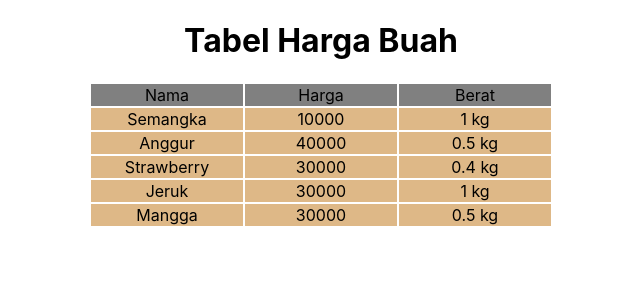
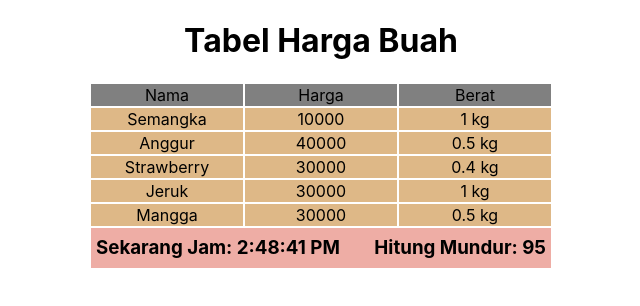
Before and after one commit to haryabdulrachman/sanbercode-reactjs-0720-week3, a React (Create React App) app: page / in a window 1280 px wide. Shown: the top 306 px of the page, without its empty margins (319-959 px from the left). Built offline with nearby package versions, Linux system fonts and the light colour scheme.

Commit message:
menambahkan tugas12 react (p3), edit tugas11 - tambah key

```diff
--- a/src/App.js
+++ b/src/App.js
@@ -1,11 +1,13 @@
 import React from 'react';
 import './App.css';
 import Tugas11 from './Tugas11/tugas11'
+import Tugas12 from './Tugas12/tugas12'
 
 function App() {
   return (
     <div className="App">
       <Tugas11 />
+      <Tugas12 />
     </div>
   );
 }
--- a/src/Tugas11/tugas11.jsx
+++ b/src/Tugas11/tugas11.jsx
@@ -25,9 +25,9 @@ class DaftarBuah extends React.Component {
   render() {
     return (
       <>
-        {dataHargaBuah.map(el => {
+        {dataHargaBuah.map((el, index) => {
           return (
-            <tr>
+            <tr key={index}>
               <td> <BuahBuahan nama={el.nama} /></td>
               <td> <BuahBuahan nama={el.harga} /></td>
               <td> <BuahBuahan nama={el.berat / 1000 + ' kg'} /></td>
--- /dev/null
+++ b/src/Tugas12/hitung_mundur.jsx
@@ -0,0 +1,48 @@
+import React, { Component } from 'react'
+
+class Timer extends Component {
+  constructor(props) {
+    super(props)
+    this.state = {
+      time: 100
+    }
+  }
+
+  componentDidMount() {
+    if (this.props.start !== undefined) {
+      this.setState({ time: this.props.start })
+    }
+    this.timerID = setInterval(
+      () => this.tick(),
+      1000
+    );
+  }
+
+  componentWillUnmount() {
+    clearInterval(this.timerID);
+  }
+
+  componentDidUpdate() {
+    if (this.state.time === 0) {
+      this.componentWillUnmount();
+    }
+  }
+
+  tick() {
+    this.setState({
+      time: this.state.time - 1
+    });
+  }
+
+  render() {
+    return (
+      <>
+        <h3>
+          Hitung Mundur: {this.state.time}
+        </h3>
+      </>
+    )
+  }
+}
+
+export default Timer
--- /dev/null
+++ b/src/Tugas12/jam.jsx
@@ -0,0 +1,35 @@
+import React, { Component } from 'react'
+
+class Clock extends Component {
+  constructor(props) {
+    super(props);
+    this.state = { date: new Date() };
+  }
+
+  componentDidMount() {
+    this.timerID = setInterval(
+      () => this.tick(),
+      1000
+    );
+  }
+
+  componentWillUnmount() {
+    clearInterval(this.timerID);
+  }
+
+  tick() {
+    this.setState({
+      date: new Date()
+    });
+  }
+
+  render() {
+    return (
+      <div>
+        <h3>Sekarang Jam: {this.state.date.toLocaleTimeString()}</h3>
+      </div>
+    );
+  }
+}
+
+export default Clock
--- /dev/null
+++ b/src/Tugas12/tugas12.css
@@ -0,0 +1,12 @@
+.tugas12 {
+  background-color: rgb(238, 173, 165);
+  width: 460px;
+  margin: 0 auto;
+  display: flex;
+  flex-direction: row-reverse;
+  align-items: center;
+  justify-content: space-between;
+  height: 40px;
+  padding: 5px;
+  box-sizing: border-box;
+}
--- /dev/null
+++ b/src/Tugas12/tugas12.jsx
@@ -0,0 +1,15 @@
+import React from 'react'
+import HitungMundur from './hitung_mundur'
+import Jam from './jam'
+import './tugas12.css'
+
+function tugas12() {
+  return (
+    <div className="tugas12">
+      <HitungMundur />
+      <Jam />
+    </div>
+  )
+}
+
+export default tugas12
```
